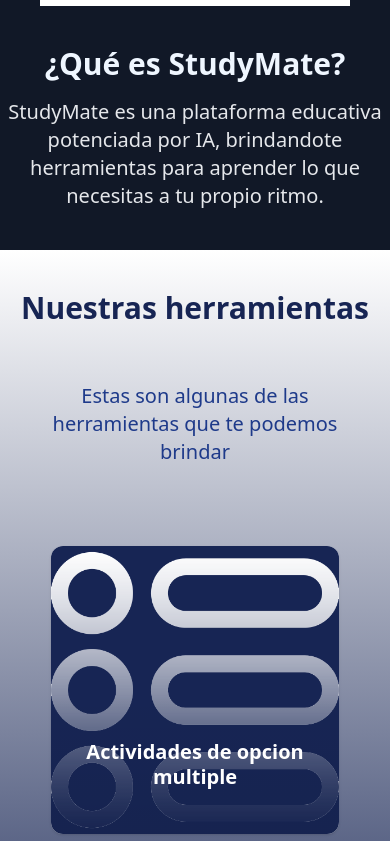
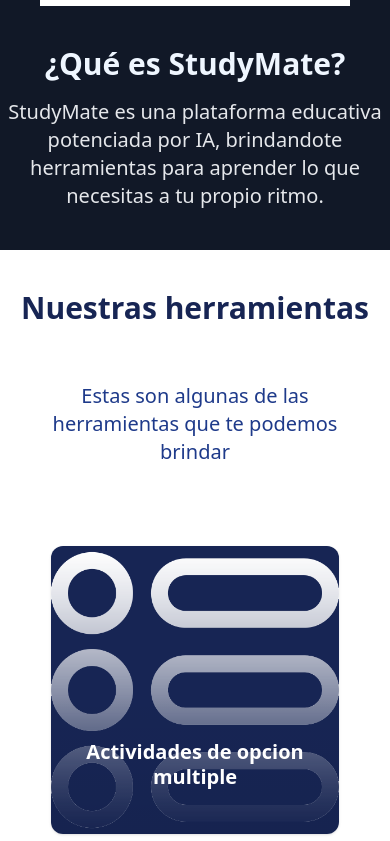
Before and after one commit to CodeCraftersHackathon/repositorio-CodeCrafters, a React (Vite) app in the folder client/: page / in a window 390 px wide. Shown: the part 1156-1997 px from the top of the page. Built offline with nearby package versions, Linux system fonts and the light colour scheme.

Commit message:
style: :clown_face: Correccion de Footer

```diff
--- a/client/src/pages/publicPages/Index.jsx
+++ b/client/src/pages/publicPages/Index.jsx
@@ -47,7 +47,7 @@
                             </div>
                         </div>
                         {/* About */}
-                        <div id= "about" className='bg-gray-900 md:flex py-10 w-full shadow-2xl'>
+                        <div id= "about" className='bg-gray-900 shadow-slate-50 shadow-md md:flex py-10 w-full '>
                                 <img src="/about.png" className='md:w-1/3 p-10 rounded' alt="about" />
 
 
@@ -59,7 +59,7 @@
                             </div>
                         </div>
                         {/* Nuestras Herramientas */}
-                        <div id="herramientas" className='bg-gradient-to-b from-white to-blue-950 md:flex py-10 w-full h-screen  justify-center herramientas'>
+                        <div id="herramientas" className='md:bg-gradient-to-b md:from-white md:to-blue-950 flex bg-white py-10 w-full h-screen  justify-center herramientas'>
                             <div className="text-center flex flex-col w-100">
                                 <h1 className="text-3xl md:text-3xl font-bold text-blue-950 mb-4">Nuestras herramientas</h1>
                                 <p className="text-xl md:text-3xl text-blue-900 p-10">
```
